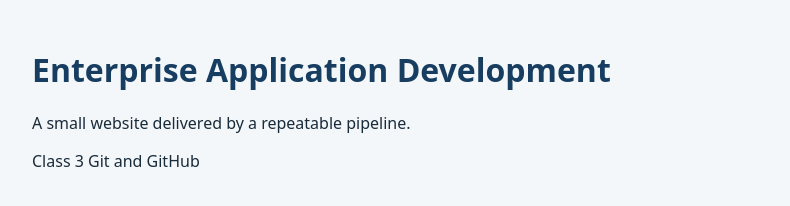
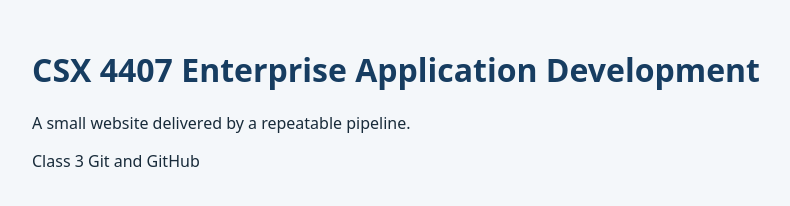
Before and after one commit to okkar-km/Enterprise-starter, a plain HTML site: page src/index.html in a window 1280 px wide. Shown: the whole page, without its empty margins (208-998 px from the left). Drawn offline with Linux system fonts and the light colour scheme.

Commit message:
Update student project website heading

```diff
--- a/src/index.html
+++ b/src/index.html
@@ -8,7 +8,7 @@
 </head>
 <body>
   <main>
-    <h1>Enterprise Application Development</h1>
+    <h1>CSX 4407 Enterprise Application Development</h1>
     <p id="message">A small website delivered by a repeatable pipeline.</p>
     <p>Class 3 Git and GitHub</p>
   </main>
```
